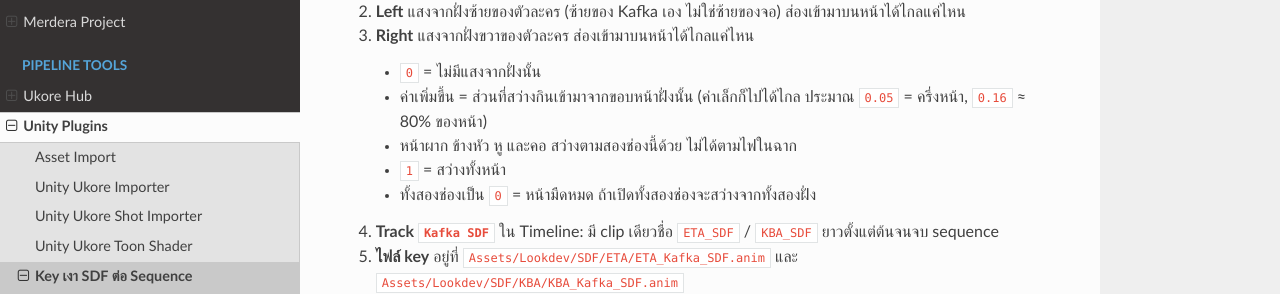
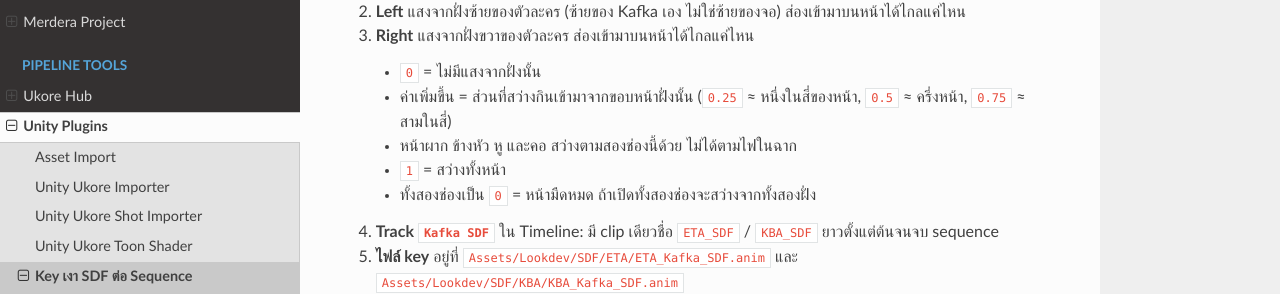
Before and after one commit to tonmaiart/UkoreInHouse, an MkDocs documentation site: the page built from docs/unity_ukore_toonshader/sdf-keys.md, in a window 1280 px wide and 900 px high, scrolled down 337 px. Shown: the part 171-465 px from the top of the window. Built offline with MkDocs 1.6.1, drawn with Linux system fonts in a browser that asks for light colours; nearby versions of some CDN libraries.

Commit message:
SDF keys: slider ranges after sdf.png switched to Linear
Co-Authored-By: Claude Opus 5.5 <noreply@anthropic.com>

```diff
--- a/docs/unity_ukore_toonshader/sdf-keys.md
+++ b/docs/unity_ukore_toonshader/sdf-keys.md
@@ -12,7 +12,7 @@ Key เก็บแยกไว้ในไฟล์ของ sequence เอง
    - **Left** แสงจากฝั่งซ้ายของตัวละคร (ซ้ายของ Kafka เอง ไม่ใช่ซ้ายของจอ) ส่องเข้ามาบนหน้าได้ไกลแค่ไหน
    - **Right** แสงจากฝั่งขวาของตัวละคร ส่องเข้ามาบนหน้าได้ไกลแค่ไหน
      - `0` = ไม่มีแสงจากฝั่งนั้น
-     - ค่าเพิ่มขึ้น = ส่วนที่สว่างกินเข้ามาจากขอบหน้าฝั่งนั้น (ค่าเล็กก็ไปได้ไกล ประมาณ `0.05` = ครึ่งหน้า, `0.16` ≈ 80% ของหน้า)
+     - ค่าเพิ่มขึ้น = ส่วนที่สว่างกินเข้ามาจากขอบหน้าฝั่งนั้น (`0.25` ≈ หนึ่งในสี่ของหน้า, `0.5` ≈ ครึ่งหน้า, `0.75` ≈ สามในสี่)
      - หน้าผาก ข้างหัว หู และคอ สว่างตามสองช่องนี้ด้วย ไม่ได้ตามไฟในฉาก
      - `1` = สว่างทั้งหน้า
      - ทั้งสองช่องเป็น `0` = หน้ามืดหมด ถ้าเปิดทั้งสองช่องจะสว่างจากทั้งสองฝั่ง
```
